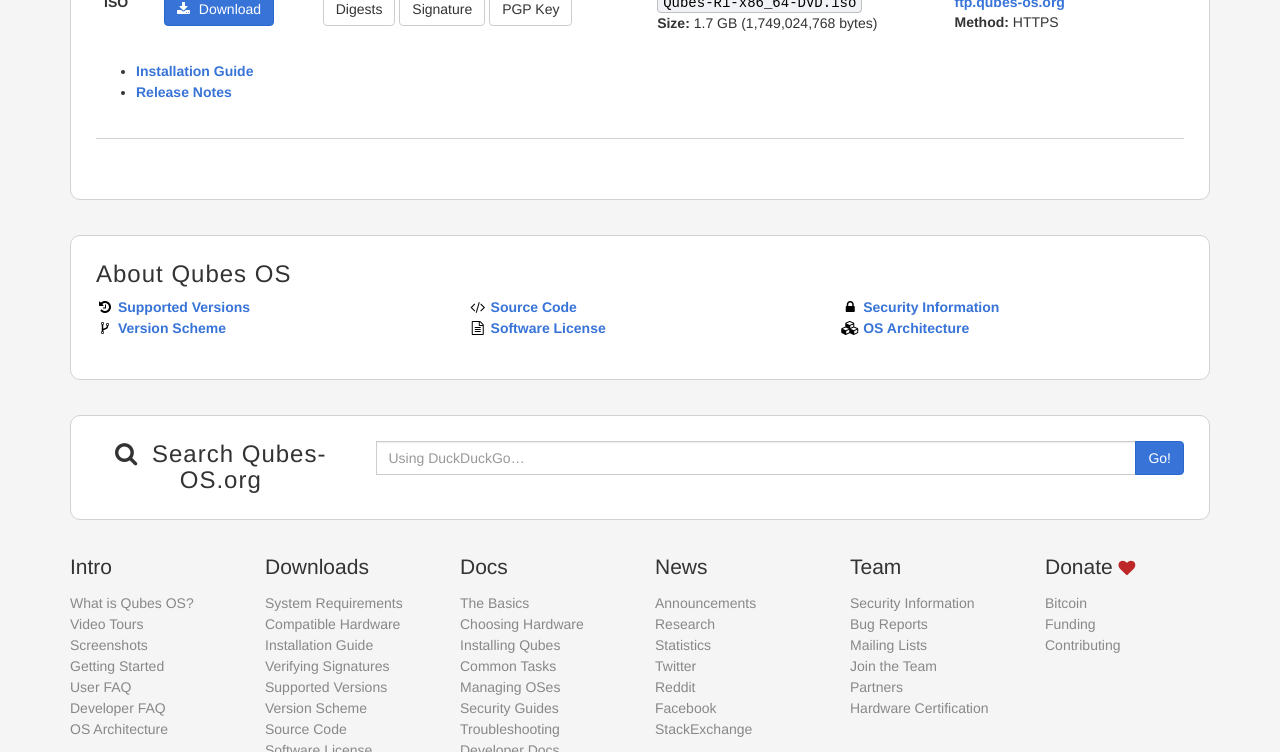
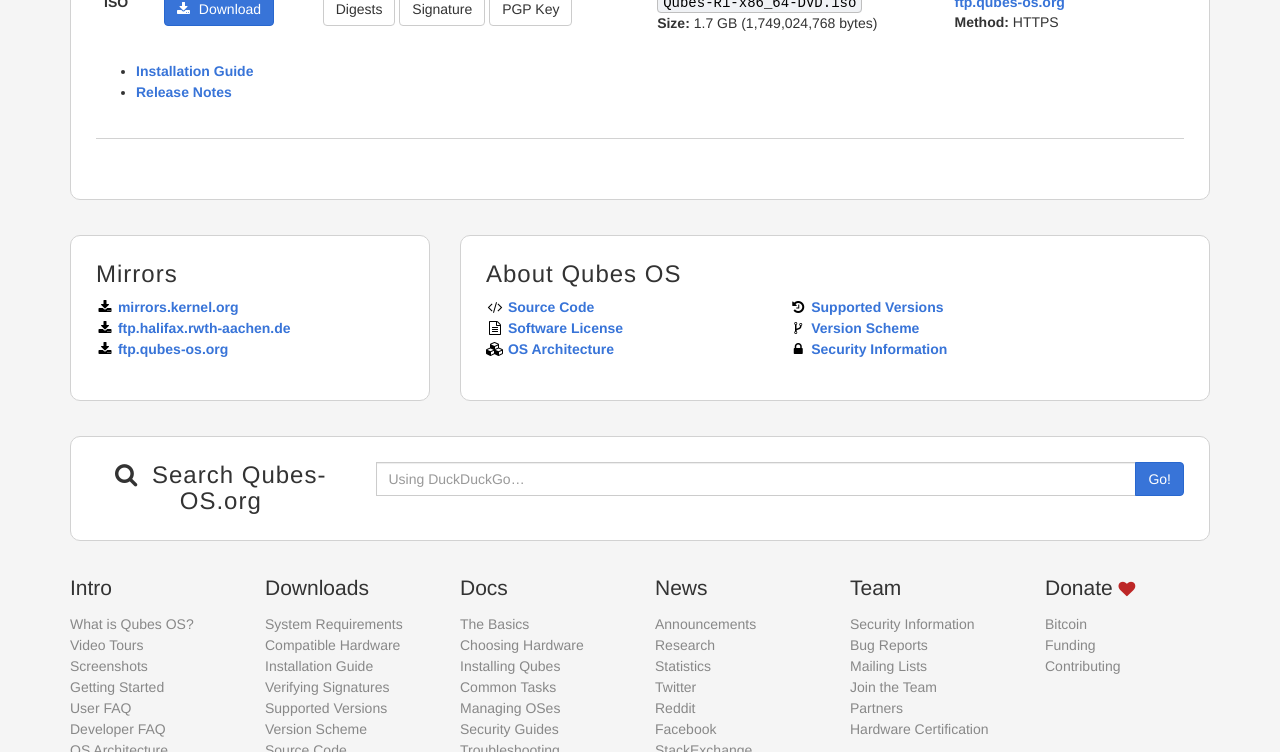
Before and after one commit to QubesOS/qubesos.github.io, a Jekyll site: the page built from pages/downloads.md, in a window 1280 px wide and 900 px high, scrolled down 3498 px, cut to the strip 0-752 px from the top of the window. Built offline with Jekyll 4.4.1, drawn with Linux system fonts in a browser that asks for light colours; some web fonts are replaced.

Commit message:
Add Mirrors section
QubesOS/qubes-issues#2401

```diff
--- a/pages/downloads.md
+++ b/pages/downloads.md
@@ -131,28 +131,40 @@ redirect_from:
     </div>
   </div>
 </div>
-<div class="white-box more-top more-bottom page-content">
-  <div class="row">
-    <div class="col-lg-12">
-      <h3>About Qubes OS</h3>
-    </div>
-    <div class="col-lg-4 col-md-4">
+<div class="row">
+  <div class="col-lg-4 col-md-4">
+    <div class="white-box more-bottom page-content">
+      <h3 id="mirrors">Mirrors</h3>
       <ul class="list-unstyled">
-        <li><a href="/doc/supported-versions/"><i class="fa fa-history fa-fw black-icon"></i> Supported Versions</a></li>
-        <li><a href="/doc/version-scheme/"><i class="fa fa-code-fork fa-fw black-icon"></i> Version Scheme</a></li>
-      </ul>
-    </div>
-    <div class="col-lg-4 col-md-4">
-      <ul class="list-unstyled">
-        <li><a href="/doc/source-code/"><i class="fa fa-code fa-fw black-icon"></i> Source Code</a></li>
-        <li><a href="/doc/license/"><i class="fa fa-file-text-o fa-fw black-icon"></i> Software License</a></li>
-      </ul>
-    </div>
-    <div class="col-lg-4 col-md-4">
-      <ul class="list-unstyled">
-        <li><a href="/security/"><i class="fa fa-lock fa-fw black-icon"></i> Security Information</a></li>
-        <li><a href="/doc/architecture/"><i class="fa fa-cubes fa-fw black-icon"></i> OS Architecture</a></li>
+        <li><a href="https://mirrors.kernel.org/qubes/iso/"><i class="fa fa-download fa-fw black-icon"></i> mirrors.kernel.org</a></li>
+        <li><a href="http://ftp.halifax.rwth-aachen.de/qubes/iso/"><i class="fa fa-download fa-fw black-icon"></i> ftp.halifax.rwth-aachen.de</a></li>
+        <li><a href="https://ftp.qubes-os.org/iso/"><i class="fa fa-download fa-fw black-icon"></i> ftp.qubes-os.org</a></li>
       </ul>
     </div>
   </div>
+  <div class="col-lg-8 col-md-8">
+    <div class="white-box more-bottom page-content">
+      <div class="row">
+        <div class="col-lg-12 col-md-12">
+          <h3>About Qubes OS</h3>
+        </div>
+      </div>
+      <div class="row">
+        <div class="col-lg-5 col-md-5">
+          <ul class="list-unstyled">
+            <li><a href="/doc/source-code/"><i class="fa fa-code fa-fw black-icon"></i> Source Code</a></li>
+            <li><a href="/doc/license/"><i class="fa fa-file-text-o fa-fw black-icon"></i> Software License</a></li>
+            <li><a href="/doc/architecture/"><i class="fa fa-cubes fa-fw black-icon"></i> OS Architecture</a></li>
+          </ul>
+        </div>
+        <div class="col-lg-7 col-md-7">
+          <ul class="list-unstyled">
+            <li><a href="/doc/supported-versions/"><i class="fa fa-history fa-fw black-icon"></i> Supported Versions</a></li>
+            <li><a href="/doc/version-scheme/"><i class="fa fa-code-fork fa-fw black-icon"></i> Version Scheme</a></li>
+            <li><a href="/security/"><i class="fa fa-lock fa-fw black-icon"></i> Security Information</a></li>
+          </ul>
+        </div>
+      </div>
+    </div>
+  </div>
 </div>
```
